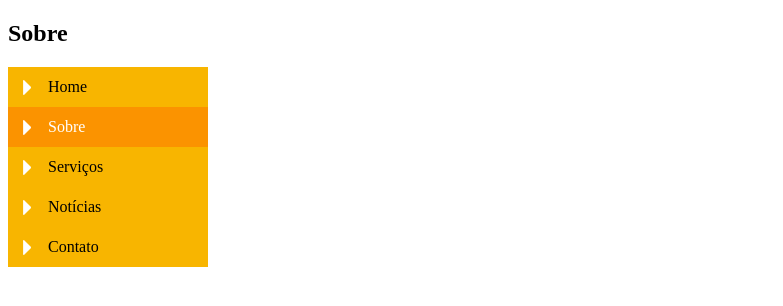
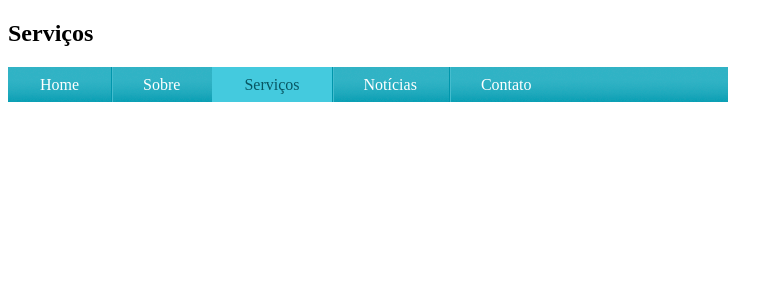
Before and after one commit to robsonshockwave/css-learning-intermediate-advanced, a plain HTML site: page navegacao-horizontal/servicos.html in a window 1280 px wide. Shown: the whole page, without its empty margins (0-783 px from the left). Drawn offline with Linux system fonts and the light colour scheme.

Commit message:
Criando barra de navegação horizontal

```diff
--- /dev/null
+++ b/css/navegacao-horizontal.css
@@ -0,0 +1,40 @@
+/*********************************************/
+/* Barra de navegação horizontal */
+
+ul {
+    margin: 0;
+    padding: 0;
+    list-style-type: none;
+    width: 720px;
+    background: #159cb0 url(../images/fundo-horizontal.png) repeat-x;
+    float: left;
+}
+
+ul li {
+    float: left;
+}
+
+ul a {
+    display: block;
+    padding: 0 2em;
+    line-height: 2.2em;
+    text-decoration: none;
+    color: #fff;
+    background: url(../images/divisor.png) repeat-y left top;
+}
+
+ul .primeiro a {
+    background: none;
+}
+
+ul a:hover {
+    color: #085662;
+    background: #44cade;
+}
+
+#home #navegacao .home a,
+#sobre #navegacao .sobre a,
+#servicos #navegacao .servicos a {
+    color: #085662;
+    background: #44cade;
+}
--- a/sobre.html
+++ b/navegacao-horizontal/servicos.html
@@ -3,13 +3,13 @@
 <head>
     <meta charset="UTF-8">
     <meta name="viewport" content="width=device-width, initial-scale=1.0">
-    <title>Nevagação vertical</title>
-    <link rel="stylesheet" href="css/navegacao-vertical.css">
+    <title>Nevagação horizontal</title>
+    <link rel="stylesheet" href="../css/navegacao-horizontal.css">
 </head>
-<body id="sobre">
-    <h2>Sobre</h2>
-    <ul id="navegacao">
-        <li class="home"><a href="index.html">Home</a></li>
+<body id="servicos">
+    <h2>Serviços</h2>
+    <ul  id="navegacao">
+        <li class="home primeiro"><a href="index.html">Home</a></li>
         <li class="sobre"><a href="sobre.html">Sobre</a></li>
         <li class="servicos"><a href="servicos.html">Serviços</a></li>
         <li class="noticias"><a href="">Notícias</a></li>
```
Also changed, not shown: navegacao-horizontal/index.html (added, +28 -0 lines), navegacao-horizontal/sobre.html (added, +28 -0 lines), navegacao-vertical/index.html (added, +28 -0 lines), navegacao-vertical/servicos.html (renamed from servicos.html, +1 -1 lines), navegacao-vertical/sobre.html (renamed from index.html, +4 -4 lines), images/divisor.png (added), images/fundo-horizontal.png (added).
